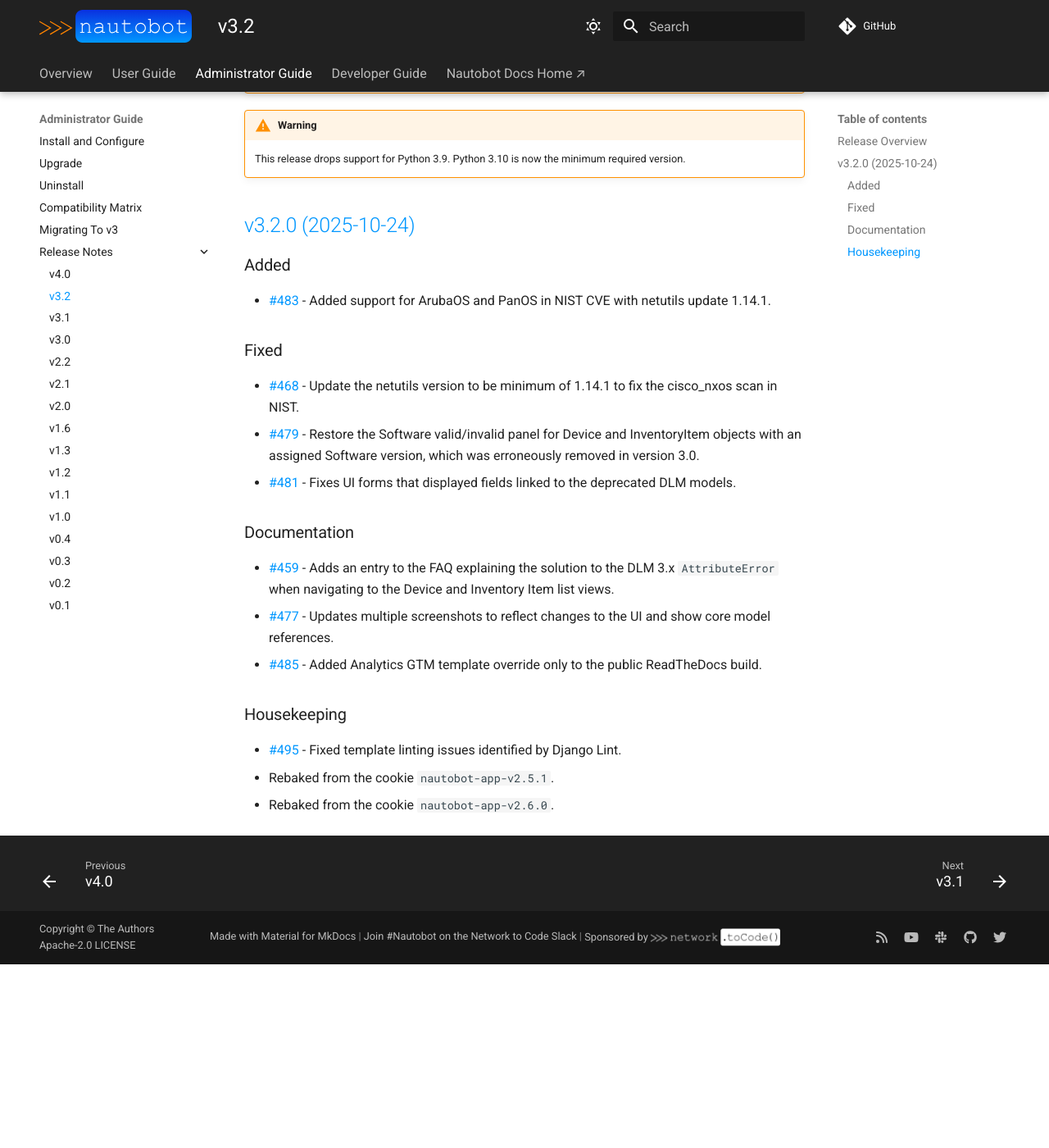
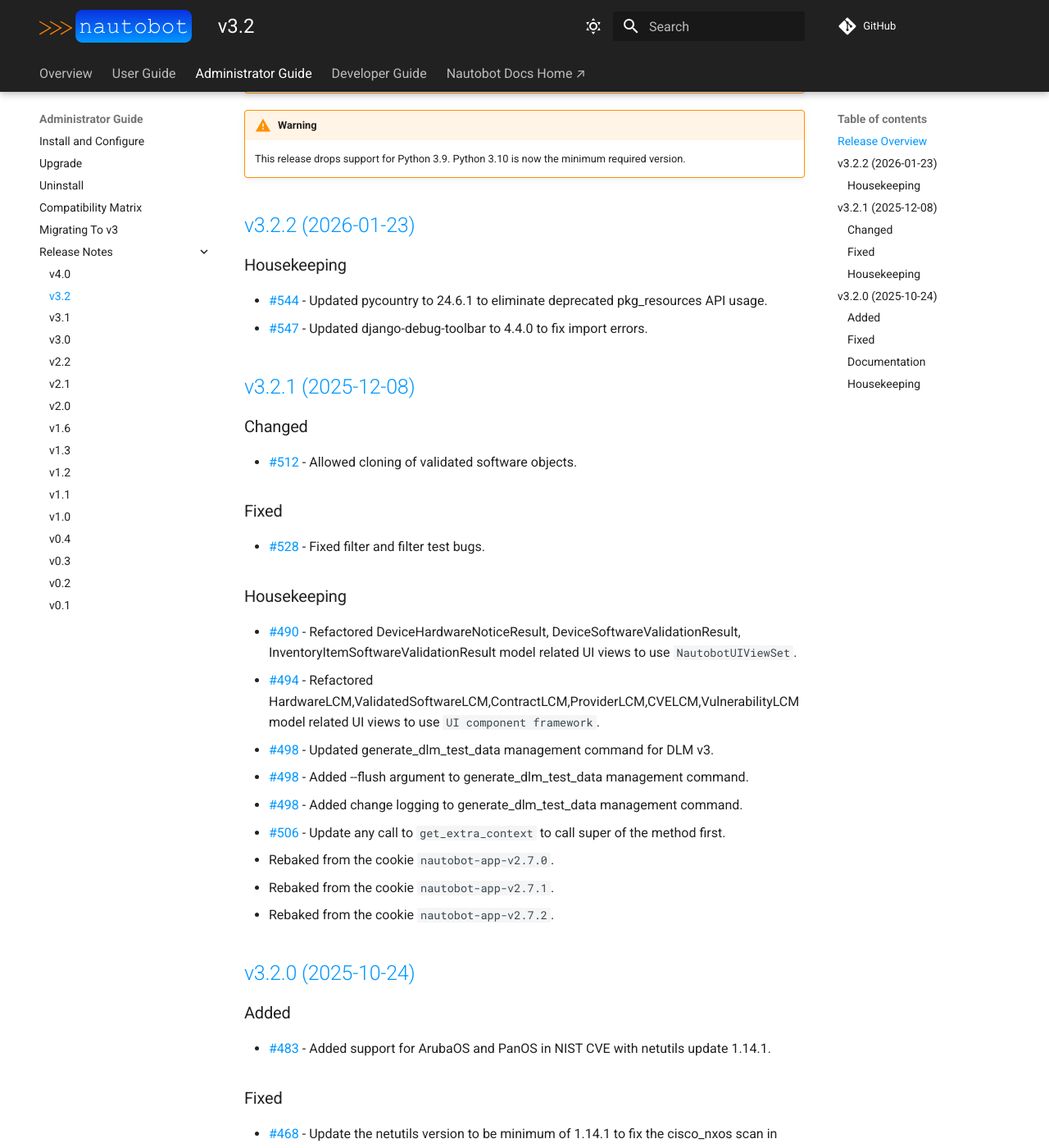
Before and after one commit to nautobot/nautobot-app-device-lifecycle-mgmt, an MkDocs documentation site: the page built from docs/admin/release_notes/version_3.2.md, in a window 1280 px wide and 1400 px high, scrolled down 427 px. Shown: the whole window at 82% size. Built offline with MkDocs 1.6.1 and Material for MkDocs 9.7.7, drawn with Linux system fonts in a browser that asks for light colours; comment, search, counter and statistics services are not loaded; before the commit the page ends 1603 px from its top, so only the background shows below that.

Commit message:
Update 3.2.x changelog.

```diff
--- a/docs/admin/release_notes/version_3.2.md
+++ b/docs/admin/release_notes/version_3.2.md
@@ -1,4 +1,3 @@
-
 # v3.2 Release Notes
 
 This document describes all new features and changes in the release. The format is based on [Keep a Changelog](https://keepachangelog.com/en/1.0.0/) and this project adheres to [Semantic Versioning](https://semver.org/spec/v2.0.0.html).
@@ -12,6 +11,38 @@ Device Lifecycle Management App version 3.2.0 adds support for ArubaOS and PanOS
 
 !!! warning
     This release drops support for Python 3.9. Python 3.10 is now the minimum required version.
+
+<!-- towncrier release notes start -->
+
+
+## [v3.2.2 (2026-01-23)](https://github.com/nautobot/nautobot-app-device-lifecycle-mgmt/releases/tag/v3.2.2)
+
+### Housekeeping
+
+- [#544](https://github.com/nautobot/nautobot-app-device-lifecycle-mgmt/issues/544) - Updated pycountry to 24.6.1 to eliminate deprecated pkg_resources API usage.
+- [#547](https://github.com/nautobot/nautobot-app-device-lifecycle-mgmt/issues/547) - Updated django-debug-toolbar to 4.4.0 to fix import errors.
+
+## [v3.2.1 (2025-12-08)](https://github.com/nautobot/nautobot-app-device-lifecycle-mgmt/releases/tag/v3.2.1)
+
+### Changed
+
+- [#512](https://github.com/nautobot/nautobot-app-device-lifecycle-mgmt/issues/512) - Allowed cloning of validated software objects.
+
+### Fixed
+
+- [#528](https://github.com/nautobot/nautobot-app-device-lifecycle-mgmt/issues/528) - Fixed filter and filter test bugs.
+
+### Housekeeping
+
+- [#490](https://github.com/nautobot/nautobot-app-device-lifecycle-mgmt/issues/490) - Refactored DeviceHardwareNoticeResult, DeviceSoftwareValidationResult, InventoryItemSoftwareValidationResult model related UI views to use `NautobotUIViewSet`.
+- [#494](https://github.com/nautobot/nautobot-app-device-lifecycle-mgmt/issues/494) - Refactored HardwareLCM,ValidatedSoftwareLCM,ContractLCM,ProviderLCM,CVELCM,VulnerabilityLCM model related UI views to use `UI component framework`.
+- [#498](https://github.com/nautobot/nautobot-app-device-lifecycle-mgmt/issues/498) - Updated generate_dlm_test_data management command for DLM v3.
+- [#498](https://github.com/nautobot/nautobot-app-device-lifecycle-mgmt/issues/498) - Added --flush argument to generate_dlm_test_data management command.
+- [#498](https://github.com/nautobot/nautobot-app-device-lifecycle-mgmt/issues/498) - Added change logging to generate_dlm_test_data management command.
+- [#506](https://github.com/nautobot/nautobot-app-device-lifecycle-mgmt/issues/506) - Update any call to `get_extra_context` to call super of the method first.
+- Rebaked from the cookie `nautobot-app-v2.7.0`.
+- Rebaked from the cookie `nautobot-app-v2.7.1`.
+- Rebaked from the cookie `nautobot-app-v2.7.2`.
 
 ## [v3.2.0 (2025-10-24)](https://github.com/nautobot/nautobot-app-device-lifecycle-mgmt/releases/tag/v3.2.0)
 
```
